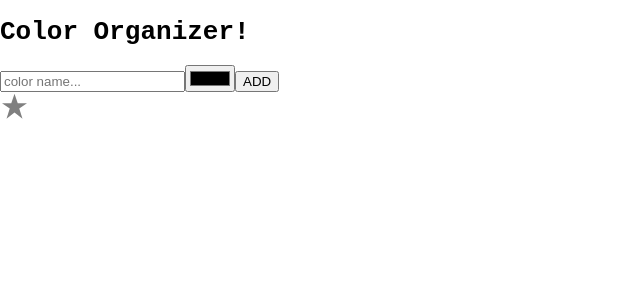
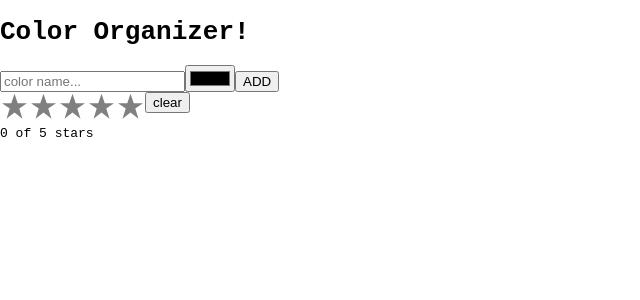
Before and after one commit to pmatsinopoulos/react-color-organizer, a React (Create React App) app: page / in a window 1280 px wide. Shown: the top 300 px of the page, without its empty margins (0-640 px from the left). Built offline with nearby package versions, Linux system fonts and the light colour scheme.

Commit message:
StarRating: stateless functional component created with createReactClass

```diff
--- a/package.json
+++ b/package.json
@@ -3,6 +3,7 @@
   "version": "0.1.0",
   "private": true,
   "dependencies": {
+    "create-react-class": "^15.6.2",
     "react": "^16.2.0",
     "react-dom": "^16.2.0",
     "react-redux": "^5.0.6",
--- a/src/App.js
+++ b/src/App.js
@@ -1,6 +1,6 @@
 import React, {Component} from 'react';
 import {AddColorForm} from "./AddColorForm";
-import {Star} from './Star';
+import {StarRating} from './StarRating';
 
 class App extends Component {
   // How can our App component have access to the values of the input controls of the form?
@@ -14,7 +14,7 @@ class App extends Component {
     return(
       <div>
         <AddColorForm onNewColor={this.newColor}/>
-        <Star />
+        <StarRating />
       </div>
     )
   }
--- /dev/null
+++ b/src/StarRating.js
@@ -0,0 +1,36 @@
+import React from 'react';
+import {Star} from './Star';
+import {PropTypes} from 'prop-types';
+
+const createReactClass = require('create-react-class');
+
+const StarRating = createReactClass({
+  displayName: 'StarRating',
+  propTypes: {totalStars: PropTypes.number},
+  getDefaultProps() {
+    return {totalStars: 5}
+  },
+  getInitialState() {
+    return {
+      starsSelected: 0
+    }
+  },
+  change(starsSelected) {
+    this.setState({starsSelected})
+  },
+  render() {
+    const {totalStars} = this.props;
+    const {starsSelected} = this.state;
+    return(
+      <div className="starRating">
+        {
+          Array(totalStars).fill().map( (_, i) => <Star key={i} selected={starsSelected > i} onClick={() => this.change(i + 1)}/>)
+        }
+        <button onClick={() => this.change(0)}>clear</button>
+        <p>{starsSelected} of {totalStars} stars</p>
+      </div>
+    )
+  }
+});
+
+export {StarRating};
```
Also changed, not shown: 1 other file (tests, documents, lock files or other folders).
